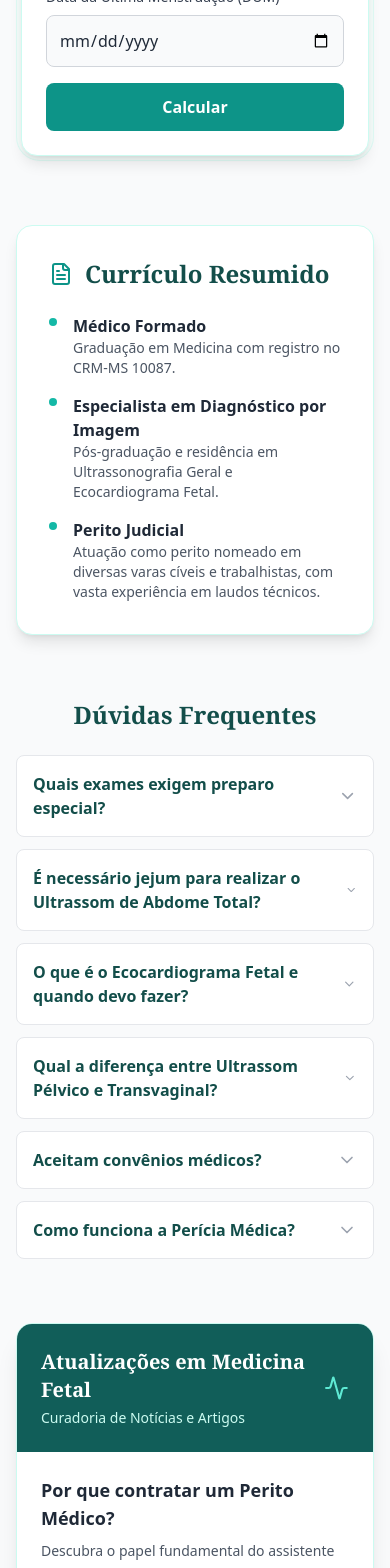
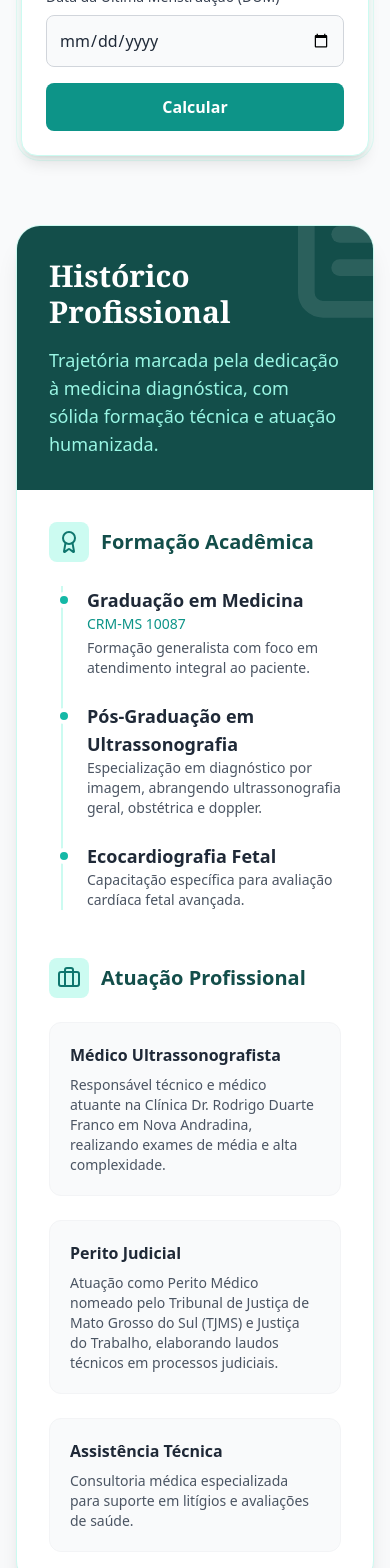
Before and after one commit to drrodrigofranco/ajudamediko, a React (Vite) app: page / in a window 390 px wide. Shown: the part 3640-5208 px from the top of the page. Built offline with nearby package versions, Linux system fonts and the light colour scheme; no server answers.

Commit message:
feat(curriculo): Enhance curriculum section with certifications and experience
Adds new sections for certifications and professional experience to the curriculum page. This provides a more comprehensive overview of Dr. Rodrigo Duarte Franco's qualifications and career history.

```diff
--- a/App.tsx
+++ b/App.tsx
@@ -21,7 +21,9 @@ import {
     FileText,
     MapPin,
     Phone,
-    Mail
+    Mail,
+    Award,
+    Briefcase
 } from 'lucide-react';
 
 interface FAQItemProps {
@@ -334,32 +336,84 @@ const App: React.FC = () => {
 
                         {/* Curriculo Section */}
                         <section id="curriculo" className="scroll-mt-28">
-                             <div className="bg-white rounded-2xl shadow-lg border border-teal-100 p-8">
-                                <h2 className="text-2xl font-serif font-bold text-teal-900 mb-6 flex items-center">
-                                    <FileText className="mr-3 text-teal-600" />
-                                    Currículo Resumido
-                                </h2>
-                                <div className="space-y-4">
-                                    <div className="flex gap-4">
-                                        <div className="flex-shrink-0 mt-1"><div className="w-2 h-2 rounded-full bg-teal-500"></div></div>
+                             <div className="bg-white rounded-3xl shadow-xl border border-teal-100 overflow-hidden">
+                                <div className="bg-teal-900 p-8 md:p-12 text-white relative overflow-hidden">
+                                     <div className="absolute top-0 right-0 p-12 opacity-10 transform translate-x-1/2 -translate-y-1/2">
+                                        <FileText size={200} />
+                                     </div>
+                                     <h2 className="text-3xl font-serif font-bold mb-4 relative z-10">Histórico Profissional</h2>
+                                     <p className="text-teal-200 text-lg max-w-2xl relative z-10">
+                                        Trajetória marcada pela dedicação à medicina diagnóstica, com sólida formação técnica e atuação humanizada.
+                                     </p>
+                                </div>
+
+                                <div className="p-8 md:p-12">
+                                    <div className="grid md:grid-cols-2 gap-12">
+
+                                        {/* Formação */}
                                         <div>
-                                            <h4 className="font-bold text-gray-800">Médico Formado</h4>
-                                            <p className="text-gray-600 text-sm">Graduação em Medicina com registro no CRM-MS 10087.</p>
+                                            <div className="flex items-center mb-6">
+                                                <div className="bg-teal-100 p-2 rounded-lg mr-3">
+                                                    <Award className="text-teal-700 w-6 h-6" />
+                                                </div>
+                                                <h3 className="text-xl font-bold text-teal-900">Formação Acadêmica</h3>
+                                            </div>
+
+                                            <div className="space-y-6 border-l-2 border-teal-100 pl-6 ml-3">
+                                                <div className="relative">
+                                                    <span className="absolute -left-[31px] top-1.5 w-4 h-4 rounded-full bg-teal-500 border-4 border-white"></span>
+                                                    <h4 className="font-bold text-gray-800 text-lg">Graduação em Medicina</h4>
+                                                    <p className="text-teal-600 font-medium text-sm mb-1">CRM-MS 10087</p>
+                                                    <p className="text-gray-600 text-sm">Formação generalista com foco em atendimento integral ao paciente.</p>
+                                                </div>
+
+                                                <div className="relative">
+                                                    <span className="absolute -left-[31px] top-1.5 w-4 h-4 rounded-full bg-teal-500 border-4 border-white"></span>
+                                                    <h4 className="font-bold text-gray-800 text-lg">Pós-Graduação em Ultrassonografia</h4>
+                                                    <p className="text-gray-600 text-sm">Especialização em diagnóstico por imagem, abrangendo ultrassonografia geral, obstétrica e doppler.</p>
+                                                </div>
+
+                                                <div className="relative">
+                                                    <span className="absolute -left-[31px] top-1.5 w-4 h-4 rounded-full bg-teal-500 border-4 border-white"></span>
+                                                    <h4 className="font-bold text-gray-800 text-lg">Ecocardiografia Fetal</h4>
+                                                    <p className="text-gray-600 text-sm">Capacitação específica para avaliação cardíaca fetal avançada.</p>
+                                                </div>
+                                            </div>
                                         </div>
-                                    </div>
-                                    <div className="flex gap-4">
-                                        <div className="flex-shrink-0 mt-1"><div className="w-2 h-2 rounded-full bg-teal-500"></div></div>
+
+                                        {/* Atuação */}
                                         <div>
-                                            <h4 className="font-bold text-gray-800">Especialista em Diagnóstico por Imagem</h4>
-                                            <p className="text-gray-600 text-sm">Pós-graduação e residência em Ultrassonografia Geral e Ecocardiograma Fetal.</p>
+                                            <div className="flex items-center mb-6">
+                                                <div className="bg-teal-100 p-2 rounded-lg mr-3">
+                                                    <Briefcase className="text-teal-700 w-6 h-6" />
+                                                </div>
+                                                <h3 className="text-xl font-bold text-teal-900">Atuação Profissional</h3>
+                                            </div>
+
+                                            <div className="space-y-6">
+                                                <div className="bg-gray-50 p-5 rounded-xl border border-gray-100 hover:border-teal-200 transition-colors">
+                                                    <h4 className="font-bold text-gray-800 mb-2">Médico Ultrassonografista</h4>
+                                                    <p className="text-gray-600 text-sm">
+                                                        Responsável técnico e médico atuante na Clínica Dr. Rodrigo Duarte Franco em Nova Andradina, realizando exames de média e alta complexidade.
+                                                    </p>
+                                                </div>
+
+                                                <div className="bg-gray-50 p-5 rounded-xl border border-gray-100 hover:border-teal-200 transition-colors">
+                                                    <h4 className="font-bold text-gray-800 mb-2">Perito Judicial</h4>
+                                                    <p className="text-gray-600 text-sm">
+                                                        Atuação como Perito Médico nomeado pelo Tribunal de Justiça de Mato Grosso do Sul (TJMS) e Justiça do Trabalho, elaborando laudos técnicos em processos judiciais.
+                                                    </p>
+                                                </div>
+
+                                                <div className="bg-gray-50 p-5 rounded-xl border border-gray-100 hover:border-teal-200 transition-colors">
+                                                    <h4 className="font-bold text-gray-800 mb-2">Assistência Técnica</h4>
+                                                    <p className="text-gray-600 text-sm">
+                                                        Consultoria médica especializada para suporte em litígios e avaliações de saúde.
+                                                    </p>
+                                                </div>
+                                            </div>
                                         </div>
-                                    </div>
-                                    <div className="flex gap-4">
-                                        <div className="flex-shrink-0 mt-1"><div className="w-2 h-2 rounded-full bg-teal-500"></div></div>
-                                        <div>
-                                            <h4 className="font-bold text-gray-800">Perito Judicial</h4>
-                                            <p className="text-gray-600 text-sm">Atuação como perito nomeado em diversas varas cíveis e trabalhistas, com vasta experiência em laudos técnicos.</p>
-                                        </div>
+
                                     </div>
                                 </div>
                              </div>
```
